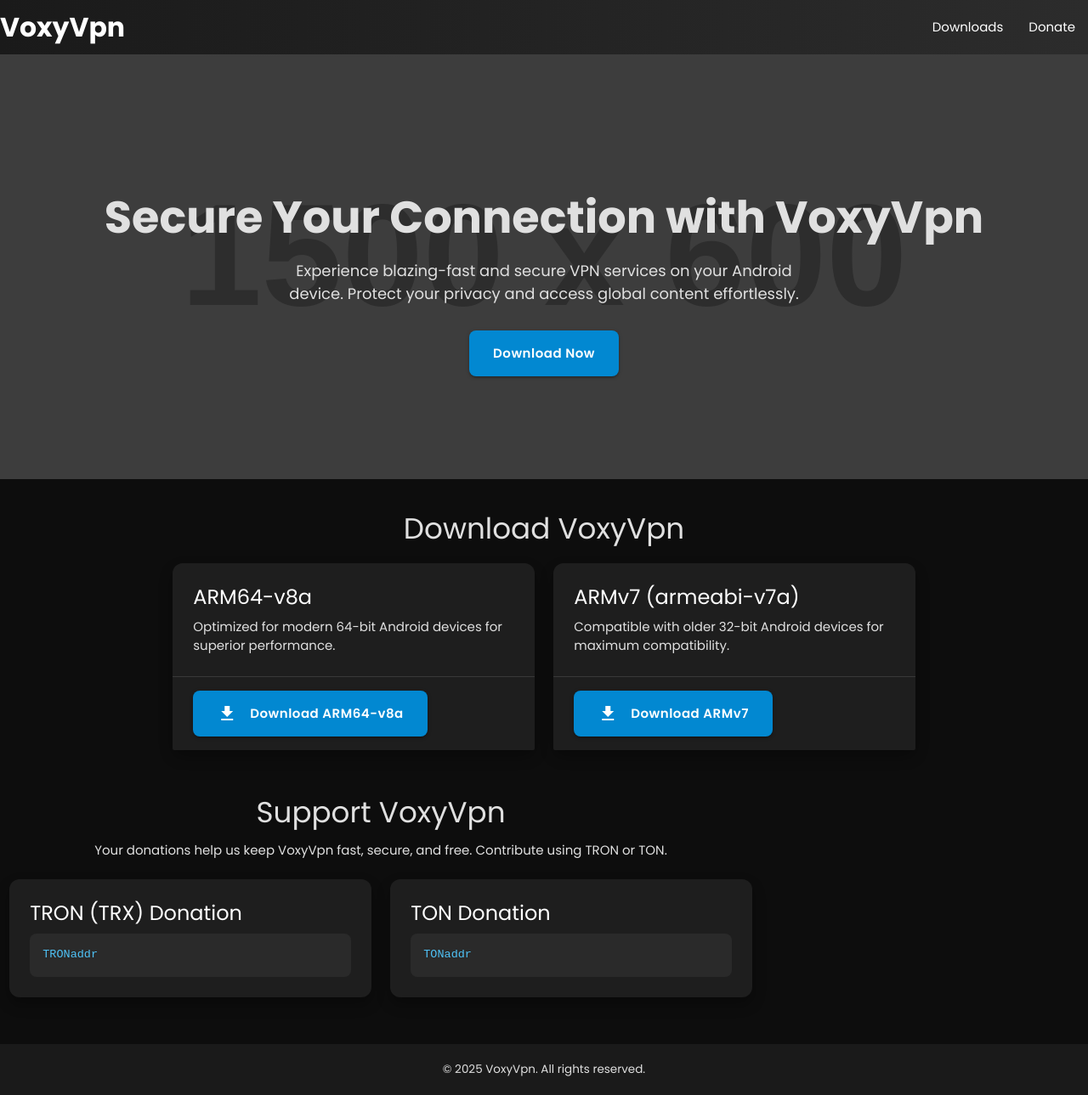
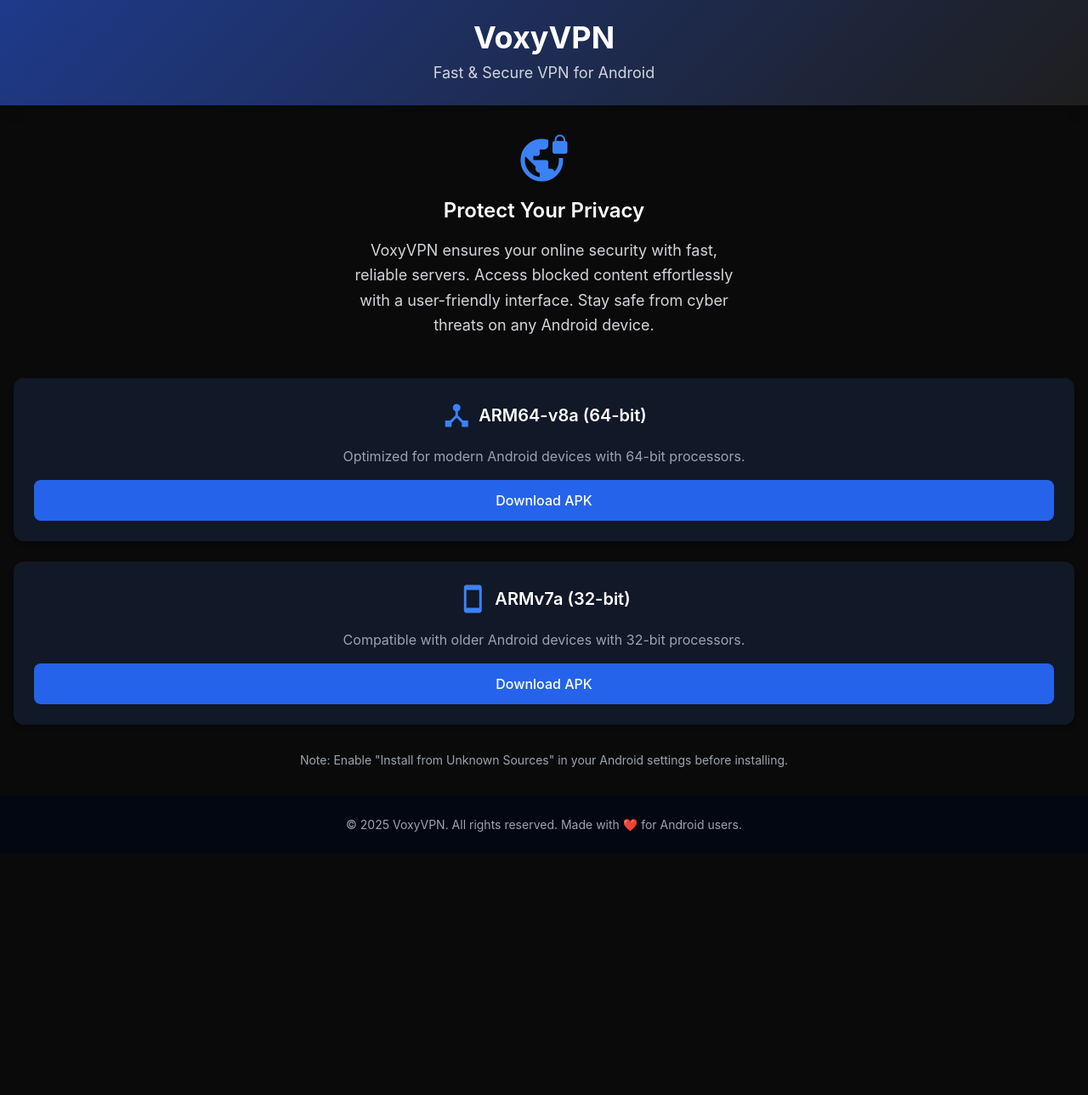
Before and after one commit to VoxyVpn/voxyvpn.github.io, a plain HTML site: page index.html in a window 1280 px wide. Shown: the whole page at 85% size. After the commit the page ends 1005 px from the top, so only its background shows below. Drawn offline with nearby package versions, Linux system fonts and the light colour scheme; placeholder pictures from the web are drawn by us.

Commit message:
Update index.html

```diff
--- a/index.html
+++ b/index.html
@@ -1,216 +1,103 @@
 <!DOCTYPE html>
 <html lang="en">
 <head>
-    <meta http-equiv="Cache-Control" content="no-cache, no-store, must-revalidate">
-    <meta http-equiv="Pragma" content="no-cache">
-    <meta http-equiv="Expires" content="0">
     <meta charset="UTF-8">
     <meta name="viewport" content="width=device-width, initial-scale=1.0">
-    <title>VoxyVpn - Secure & Fast VPN</title>
-    <!-- Materialize CSS CDN -->
-    <link rel="stylesheet" href="https://cdnjs.cloudflare.com/ajax/libs/materialize/1.0.0/css/materialize.min.css">
-    <!-- Material Icons -->
+    <title>VoxyVPN - Secure VPN for Android</title>
+    <!-- Tailwind CSS CDN -->
+    <script src="https://cdn.tailwindcss.com"></script>
+    <!-- Google Fonts for Icons -->
     <link href="https://fonts.googleapis.com/icon?family=Material+Icons" rel="stylesheet">
-    <!-- Google Fonts -->
-    <link href="https://fonts.googleapis.com/css2?family=Poppins:wght@400;600;700&display=swap" rel="stylesheet">
-
-
-
     <style>
         body {
-            background-color: #0d0d0d;
-            color: #e0e0e0;
-            font-family: 'Poppins', sans-serif;
-            margin: 0;
-            overflow-x: hidden;
+            background-color: #0a0a0a;
+            color: #e5e7eb;
+            font-family: 'Inter', sans-serif;
+            -webkit-font-smoothing: antialiased;
+            -moz-osx-font-smoothing: grayscale;
         }
-        .nav-wrapper {
-            background: linear-gradient(90deg, #1a1a1a, #2c2c2c);
-            box-shadow: 0 4px 8px rgba(0, 0, 0, 0.5);
+        .gradient-bg {
+            background: linear-gradient(135deg, #1e3a8a 0%, #1e1e1e 100%);
         }
-        .brand-logo {
-            font-weight: 700;
-            font-size: 2rem;
-            padding-left: 20px;
+        .btn-download {
+            transition: transform 0.2s ease-in-out, background-color 0.3s;
         }
-        .hero-section {
-            background: url('https://via.placeholder.com/1500x600/1a1a1a/333333?text=VoxyVpn') no-repeat center/cover;
-            height: 500px;
-            display: flex;
-            align-items: center;
-            justify-content: center;
-            text-align: center;
-            position: relative;
-            margin-bottom: 40px;
+        .btn-download:hover {
+            transform: scale(1.05);
+            background-color: #2563eb;
         }
-        .hero-section::after {
-            content: '';
-            position: absolute;
-            top: 0;
-            left: 0;
-            width: 100%;
-            height: 100%;
-            background: rgba(0, 0, 0, 0.7);
-        }
-        .hero-content {
-            position: relative;
-            z-index: 1;
-        }
-        .hero-content h1 {
-            font-size: 3.5rem;
-            font-weight: 700;
-            margin-bottom: 20px;
-        }
-        .hero-content p {
-            font-size: 1.2rem;
-            max-width: 600px;
-            margin: 0 auto 30px;
-        }
-        .card {
-            background-color: #1e1e1e;
-            border-radius: 12px;
-            box-shadow: 0 8px 16px rgba(0, 0, 0, 0.3);
-            transition: transform 0.3s ease;
-        }
-        .card:hover {
-            transform: translateY(-5px);
-        }
-        .card-title {
-            font-weight: 600;
-            color: #ffffff;
-        }
-        .btn-large {
-            background-color: #0288d1;
-            border-radius: 8px;
-            text-transform: none;
-            font-weight: 600;
-            transition: background-color 0.3s ease;
-        }
-        .btn-large:hover {
-            background-color: #0277bd;
-        }
-        .donate-section {
-            margin: 40px 0;
-        }
-        .donate-address {
-            background-color: #2a2a2a;
-            padding: 15px;
-            border-radius: 8px;
-            word-break: break-all;
-            font-family: 'Courier New', Courier, monospace;
-            font-size: 0.9rem;
-            color: #4fc3f7;
-        }
-        .footer {
-            background-color: #1a1a1a;
-            padding: 20px 0;
-            text-align: center;
-            margin-top: 40px;
-        }
-        .footer p {
-            margin: 0;
-            font-size: 0.9rem;
-        }
-        @media (max-width: 600px) {
-            .hero-content h1 {
-                font-size: 2.5rem;
+        @media (max-width: 640px) {
+            .container {
+                padding-left: 16px;
+                padding-right: 16px;
             }
-            .hero-section {
-                height: 400px;
+            h1 {
+                font-size: 2rem;
+            }
+            .btn-download {
+                font-size: 1rem;
+                padding: 12px;
             }
         }
     </style>
 </head>
-<body>
-    <!-- Navigation -->
-    <nav>
-        <div class="nav-wrapper">
-            <a href="#" class="brand-logo">VoxyVpn</a>
-            <ul class="right hide-on-med-and-down">
-                <li><a href="#downloads">Downloads</a></li>
-                <li><a href="#donate">Donate</a></li>
-            </ul>
+<body class="min-h-screen flex flex-col">
+    <!-- Header -->
+    <header class="gradient-bg py-6 shadow-lg">
+        <div class="container mx-auto px-4 text-center">
+            <h1 class="text-4xl font-bold text-white">VoxyVPN</h1>
+            <p class="mt-2 text-lg text-gray-300">Fast & Secure VPN for Android</p>
         </div>
-    </nav>
+    </header>
 
-    <!-- Hero Section -->
-    <div class="hero-section">
-        <div class="hero-content">
-            <h1>Secure Your Connection with VoxyVpn</h1>
-            <p>Experience blazing-fast and secure VPN services on your Android device. Protect your privacy and access global content effortlessly.</p>
-            <a href="#downloads" class="btn-large waves-effect waves-light">Download Now</a>
-        </div>
-    </div>
+    <!-- Main Content -->
+    <main class="container mx-auto px-4 py-8 flex-grow">
+        <!-- Hero Section -->
+        <section class="text-center mb-12">
+            <i class="material-icons text-blue-500 text-6xl mb-4">vpn_lock</i>
+            <h2 class="text-2xl font-semibold text-white mb-4">Protect Your Privacy</h2>
+            <p class="text-gray-300 text-lg leading-relaxed max-w-md mx-auto">
+                VoxyVPN ensures your online security with fast, reliable servers. Access blocked content effortlessly with a user-friendly interface. Stay safe from cyber threats on any Android device.
+            </p>
+        </section>
 
-    <!-- Download Section -->
-    <div class="container" id="downloads">
-        <h4 class="center-align">Download VoxyVpn</h4>
-        <div class="row">
-            <div class="col s12 m6">
-                <div class="card">
-                    <div class="card-content">
-                        <span class="card-title">ARM64-v8a</span>
-                        <p>Optimized for modern 64-bit Android devices for superior performance.</p>
-                    </div>
-                    <div class="card-action">
-                        <a href="https://voxyvpn.github.io/ResApi/app/voxyvpn_arm64-v8a.apk" class="btn-large waves-effect waves-light" download>
-                            <i class="material-icons left">file_download</i> Download ARM64-v8a
-                        </a>
-                    </div>
+        <!-- Download Section -->
+        <section class="space-y-6">
+            <div class="bg-gray-900 rounded-xl p-6 shadow-md">
+                <div class="flex items-center justify-center mb-4">
+                    <i class="material-icons text-blue-500 text-4xl mr-2">device_hub</i>
+                    <h3 class="text-xl font-semibold text-white">ARM64-v8a (64-bit)</h3>
                 </div>
+                <p class="text-gray-400 text-center mb-4">Optimized for modern Android devices with 64-bit processors.</p>
+                <a href="https://voxyvpn.github.io/ResApi/app/voxyvpn_arm64-v8a.apk"
+                   class="block bg-blue-600 text-white text-center py-3 rounded-lg btn-download font-medium"
+                   download>
+                    Download APK
+                </a>
             </div>
-            <div class="col s12 m6">
-                <div class="card">
-                    <div class="card-content">
-                        <span class="card-title">ARMv7 (armeabi-v7a)</span>
-                        <p>Compatible with older 32-bit Android devices for maximum compatibility.</p>
-                    </div>
-                    <div class="card-action">
-                        <a href="https://voxyvpn.github.io/ResApi/app/voxyvpn_armeabi-v7a.apk" class="btn-large waves-effect waves-light" download>
-                            <i class="material-icons left">file_download</i> Download ARMv7
-                        </a>
-                    </div>
+            <div class="bg-gray-900 rounded-xl p-6 shadow-md">
+                <div class="flex items-center justify-center mb-4">
+                    <i class="material-icons text-blue-500 text-4xl mr-2">smartphone</i>
+                    <h3 class="text-xl font-semibold text-white">ARMv7a (32-bit)</h3>
                 </div>
+                <p class="text-gray-400 text-center mb-4">Compatible with older Android devices with 32-bit processors.</p>
+                <a href="https://voxyvpn.github.io/ResApi/app/voxyvpn_armeabi-v7a.apk"
+                   class="block bg-blue-600 text-white text-center py-3 rounded-lg btn-download font-medium"
+                   download>
+                    Download APK
+                </a>
             </div>
-        </div>
-    </div>
+        </section>
 
-    <!-- Donate Section -->
-    <div class="container donate-section" id="donate">
-        <h4 class="center-align">Support VoxyVpn</h4>
-        <p class="center-align">Your donations help us keep VoxyVpn fast, secure, and free. Contribute using TRON or TON.</p>
-        <div class="row">
-            <div class="col s12 m6">
-                <div class="card">
-                    <div class="card-content">
-                        <span class="card-title">TRON (TRX) Donation</span>
-                        <div class="donate-address">TRONaddr</div>
-                    </div>
-                </div>
-            </div>
-            <div class="col s12 m6">
-                <div class="card">
-                    <div class="card-content">
-                        <span class="card-title">TON Donation</span>
-                        <div class="donate-address">TONaddr</div>
-                    </div>
-                </div>
-            </div>
-        </div>
-    </div>
+        <!-- Note Section -->
+        <section class="mt-8 text-center">
+            <p class="text-gray-400 text-sm">Note: Enable "Install from Unknown Sources" in your Android settings before installing.</p>
+        </section>
+    </main>
 
     <!-- Footer -->
-    <footer class="footer">
-        <p>&copy; 2025 VoxyVpn. All rights reserved.</p>
+    <footer class="bg-gray-950 py-6 text-center">
+        <p class="text-gray-400 text-sm">&copy; 2025 VoxyVPN. All rights reserved. Made with ❤️ for Android users.</p>
     </footer>
-
-    <!-- Materialize JS CDN -->
-    <script src="https://cdnjs.cloudflare.com/ajax/libs/materialize/1.0.0/js/materialize.min.js"></script>
-    <script>
-        // Initialize Materialize components
-        document.addEventListener('DOMContentLoaded', function() {
-            M.AutoInit();
-        });
-    </script>
 </body>
 </html>
```
